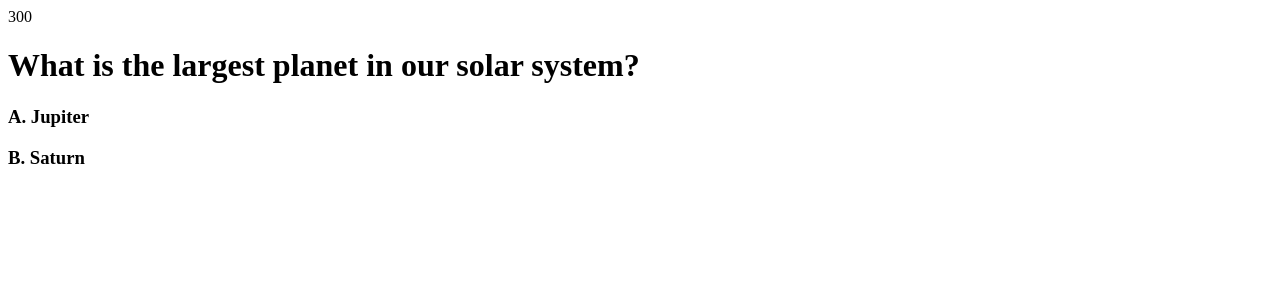
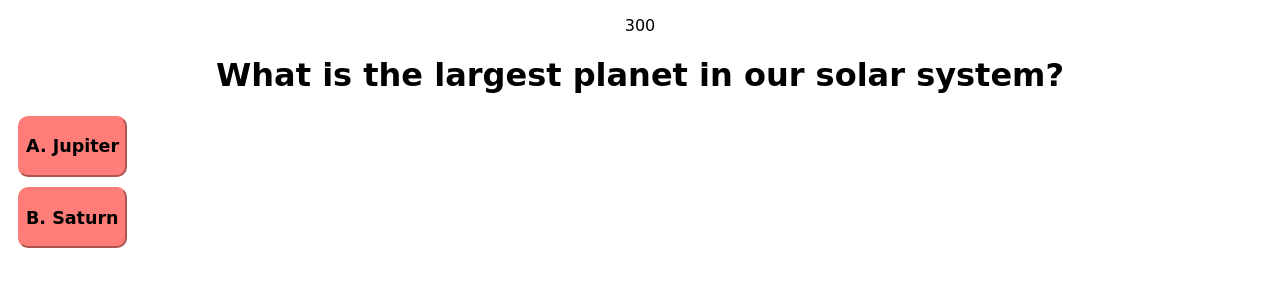
Before and after one commit to kaiqian-zhang/final-project, a plain HTML site: page col1/3.html in a window 1280 px wide. Drawn offline with Linux system fonts and the light colour scheme.

Commit message:
Update 3.html

```diff
--- a/col1/3.html
+++ b/col1/3.html
@@ -1,6 +1,17 @@
-<div class="question">
-    <p class="M">300</p>
-    <h1 id="Q1.3" class="Qs">What is the largest planet in our solar system?</h1>
-    <h3 class="answer" class="correct">A. Jupiter</h3>
-    <h3 class="answer" class="wrong">B. Saturn</h3>
-</div>
+<!DOCTYPE html>
+<html lang="en">
+<head>
+    <meta charset="UTF-8">
+    <title>Q1</title>
+    <link rel="stylesheet" href="2.css">
+</head>
+    <body>
+        <div class="question">
+            <p class="M">300</p>
+            <h1 id="Q1.3" class="Qs">What is the largest planet in our solar system?</h1>
+            <button class="Q-btn"><h3 class="answer" class="correct">A. Jupiter</h3></button>
+            <button class="Q-btn"><h3 class="answer" class="wrong">B. Saturn</h3></button>
+        </div>
+      </div>
+    </body>
+</html>
```
